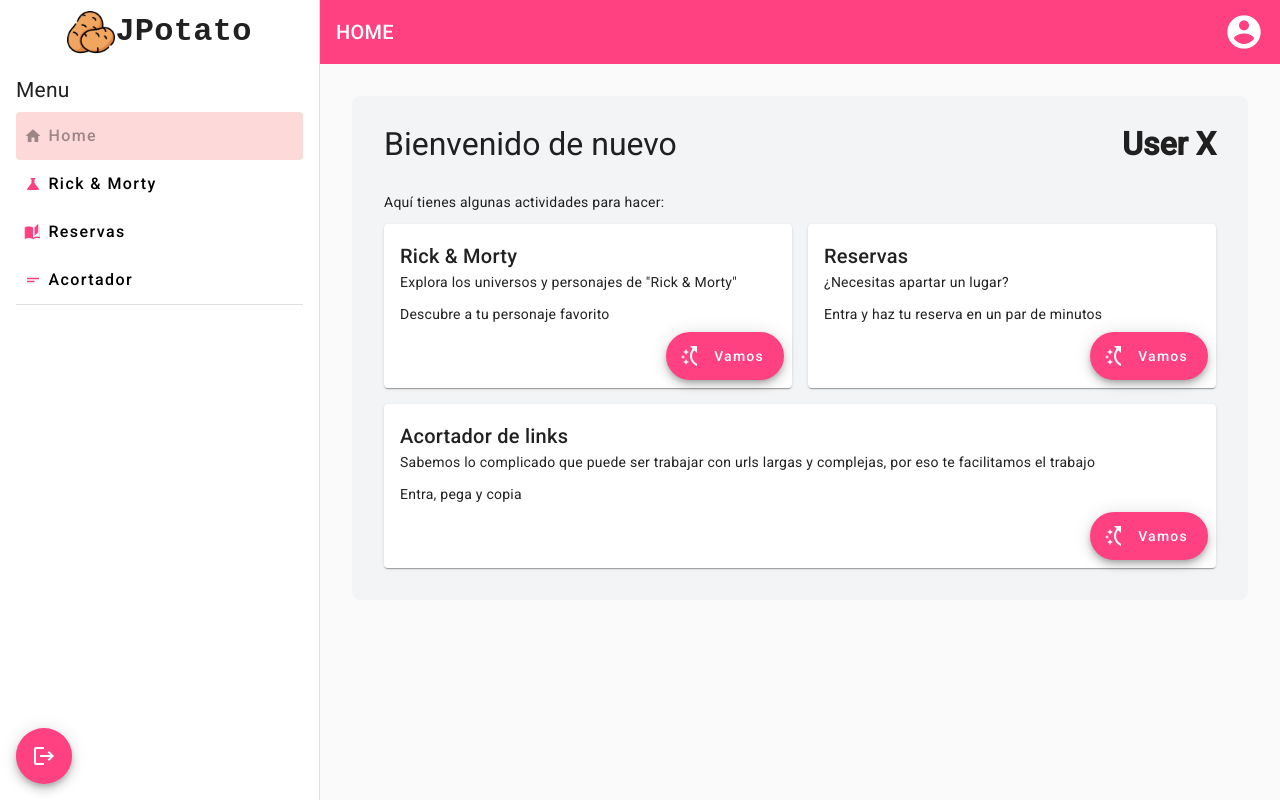
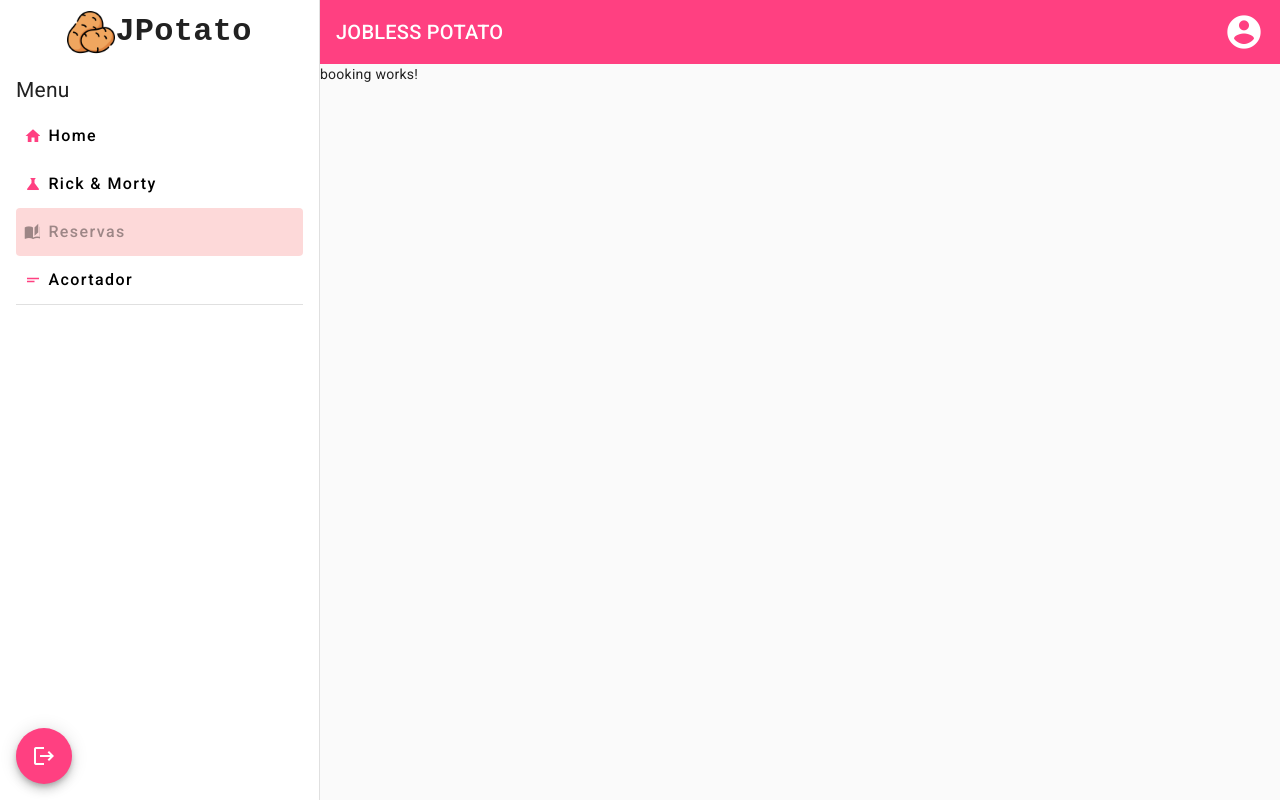
Before and after one commit to Ebriopes/jobless_potato, an Angular app: page /booking in a window 1280 px wide. Before the commit this address led to /home. Built offline with nearby package versions, Linux system fonts and the light colour scheme.

Commit message:
:sparkles: Feat: Create booking component

```diff
--- a/src/app/app-routing.module.ts
+++ b/src/app/app-routing.module.ts
@@ -20,6 +20,11 @@ const routes: Routes = [
     data: { animation: 'RickPage' },
   },
   {
+    path: 'booking',
+    loadChildren: () =>
+      import('./views/booking/booking.module').then((m) => m.BookingModule),
+  },
+  {
     path: '**',
     redirectTo: 'home',
   },
--- /dev/null
+++ b/src/app/views/booking/booking-routing.module.ts
@@ -0,0 +1,11 @@
+import { NgModule } from '@angular/core';
+import { RouterModule, Routes } from '@angular/router';
+import { BookingComponent } from './booking.component';
+
+const routes: Routes = [{ path: '', component: BookingComponent }];
+
+@NgModule({
+  imports: [RouterModule.forChild(routes)],
+  exports: [RouterModule]
+})
+export class BookingRoutingModule { }
--- /dev/null
+++ b/src/app/views/booking/booking.component.html
@@ -0,0 +1 @@
+<p>booking works!</p>
```
Also changed, not shown: src/app/views/booking/booking.component.ts (added, +10 -0 lines), src/app/views/booking/booking.module.ts (added, +17 -0 lines), src/app/views/booking/booking.component.scss (added), 1 other file (tests, documents, lock files or other folders).
